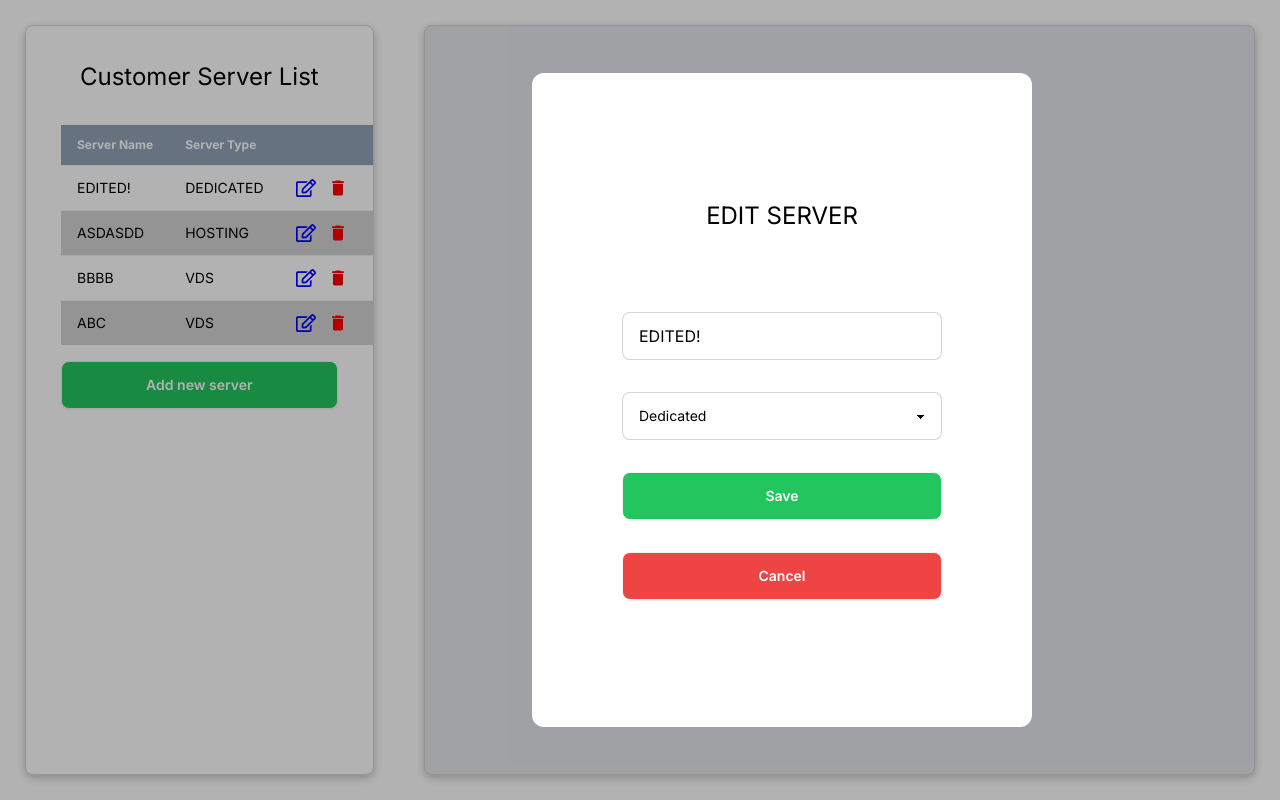
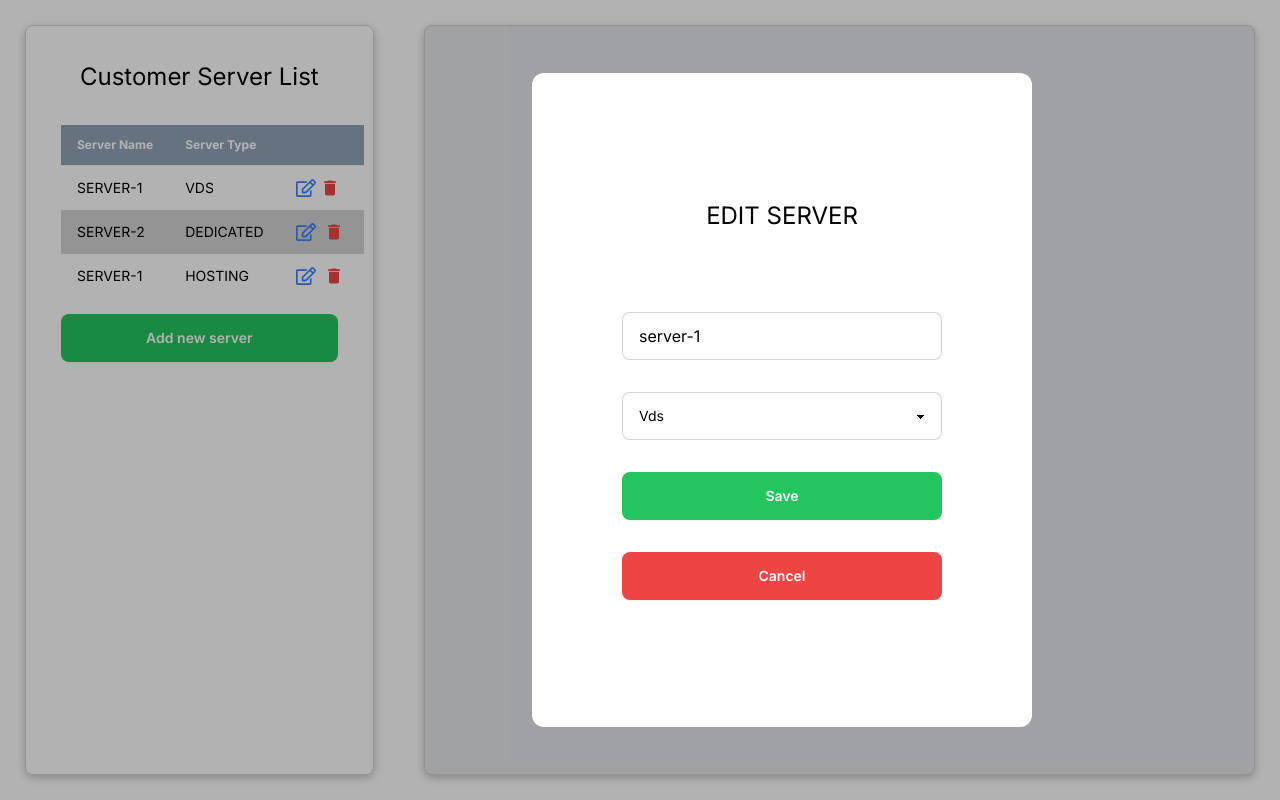
Before and after one commit to eternalfury71/Customer_server_edit, a Next.js app: page / in a window 1280 px wide. Both pictures are taken after a click on the icon 305 px from the left and 188 px from the top of the page. Built offline with nearby package versions, Linux system fonts and the light colour scheme; data requests are answered from the project's data file.

Commit message:
last commit, project done

```diff
--- a/apis.js
+++ b/apis.js
@@ -32,3 +32,9 @@ export const editServer = async (server) => {
     const editedServer = res.json();
     return editedServer;
 }
+
+export const deleteServer = async (id) => {
+    const res = await fetch(`${baseUrl}/servers/${id}`, {
+        method: 'DELETE',
+    });
+}
--- a/app/components/AddServer.jsx
+++ b/app/components/AddServer.jsx
@@ -46,9 +46,9 @@ export const AddServer = () => {
             <Modal Modal modalOpen={modalOpen} setModalOpen={setModalOpen}>
             <form onSubmit={handleSubmitAddServer} className='w-[500px] my-12 h-full bg-white rounded-xl flex flex-col justify-center items-center gap-8'>
                     <h1 className='text-2xl mb-12'>Create New Server</h1>
-                    <input onChange = {handleChangeAddServer} value={newServerNameVal} maxLength={10} type="text" placeholder="Type here" className="input input-bordered w-full max-w-xs" required/>
+                    <input onChange = {handleChangeAddServer} value={newServerNameVal} maxLength={10} type="text" placeholder="Type here" className="bg-white input input-bordered w-full max-w-xs" required/>
 
-                    <select className="select select-bordered w-full max-w-xs"
+                    <select className="bg-white select select-bordered w-full max-w-xs"
                             onFocus={() => setSelectOpen(true)}
                             onBlur={() => setSelectOpen(false)}
                             onChange={handleSelectChange}
--- a/app/components/Server.jsx
+++ b/app/components/Server.jsx
@@ -3,7 +3,7 @@ import { MdDelete } from "react-icons/md";
 import React, { use, useState } from 'react'
 import { Modal } from "./Modal";
 import { useRouter } from "next/navigation";
-import { editServer } from "@/apis";
+import { deleteServer, editServer } from "@/apis";
 
 
 export const Server = ({server}) => {
@@ -11,6 +11,7 @@ export const Server = ({server}) => {
     const {server_name, server_type} = server;
     const [selectOpen, setSelectOpen] = useState(false);
     const [modalEditOpen, setModalEditOpen] = useState(false);
+    const [modalDeleteOpen, setModalDeleteOpen] = useState(false);
     const [serverNameToEdit, setServerNameToEdit] = useState(server_name);
     const [serverTypeToEdit, setServerTypeToEdit] = useState(server_type)
 
@@ -28,27 +29,32 @@ export const Server = ({server}) => {
         router.refresh();
     }
 
+    const handleDeleteServer = async (id) => {
+        await deleteServer(id);
+        setModalDeleteOpen(false);
+        router.refresh();
+    }
+
     const handleSelectEditChange = (e) => {
         setServerTypeToEdit(e.target.value)
+        e.target.blur();
     }
 
         return(
-            <tr key={server.id} className='uppercase'>
+            <tr key={server.id} className='uppercase border-none'>
                 <td>{server_name}</td>
                 <td>
                     {server_type}
                 </td>
-                <td className="flex gap-3">
+                <td className="flex gap-1">
 
-                    <FaRegEdit onClick={() => setModalEditOpen(true)} style={{color:'blue', cursor: 'pointer'}} size={20}/>
-                    <MdDelete style={{color:'red', cursor: 'pointer'}} size={20} />
-
+                    <FaRegEdit className="cursor-pointer text-blue-500 hover:text-sky-300" onClick={() => setModalEditOpen(true)} size={20}/>
                     <Modal modalOpen={modalEditOpen} setModalOpen={setModalEditOpen}>
                         <form onSubmit={handleSubmitEditServer} className='w-[500px] my-12 h-full bg-white rounded-xl flex flex-col justify-center items-center gap-8'>
                             <h1 className='text-2xl mb-12'>Edit Server</h1>
-                            <input value={serverNameToEdit}  onChange = {(e) => setServerNameToEdit(e.target.value)} maxLength={10} type="text" placeholder="Type here" className="input input-bordered w-full max-w-xs" required/>
+                            <input value={serverNameToEdit}  onChange = {(e) => setServerNameToEdit(e.target.value)} maxLength={10} type="text" placeholder="Type here" className="bg-white input input-bordered w-full max-w-xs" required/>
 
-                            <select className="select select-bordered w-full max-w-xs"
+                            <select className="bg-white select select-bordered w-full max-w-xs"
                                     value={serverTypeToEdit}
                                     onFocus={() => setSelectOpen(true)}
                                     onBlur={() => setSelectOpen(false)}
@@ -63,6 +69,15 @@ export const Server = ({server}) => {
                             <button onClick={() => setModalEditOpen(false)} className={`btn w-full max-w-xs bg-red-500 text-white ${selectOpen ? 'translate-y-8' : ''}`}>Cancel</button>
                         </form>
                     </Modal>
+
+                    <MdDelete onClick={() => setModalDeleteOpen(true)} className="cursor-pointer text-red-500 hover:text-red-400" size={20} />
+                    <Modal modalOpen={modalDeleteOpen} setModalOpen={setModalDeleteOpen}>
+                        <div className='w-[500px] my-12 h-full max-h-[400px] bg-white rounded-xl flex flex-col justify-center items-center gap-4'>
+                            <h2 className="text-3xl lowercase mb-8">Are you sure to delete?</h2>
+                            <button onClick={() => handleDeleteServer(server.id)} className={`btn w-full max-w-[200px] bg-green-500 text-white`}>Delete</button>
+                            <button onClick={() => setModalDeleteOpen(false)} className={`btn w-full max-w-[200px] bg-red-500 text-white`}>Back</button>
+                        </div>
+                    </Modal>
                 </td>
             </tr>
             )
--- a/app/components/ServersList.jsx
+++ b/app/components/ServersList.jsx
@@ -20,7 +20,7 @@ export const ServerList = ({listOfServers}) => {
                 </thead>
                 <tbody>
                   {listOfServers.map((server) => (
-                    <Server key={server.id} server = {server} />
+                    <Server server = {server} />
                   ))}
                 </tbody>
             </table>
--- a/data/servers.json
+++ b/data/servers.json
@@ -1,24 +1,19 @@
 {
   "servers": [
     {
-      "id": "1",
-      "server_name": "EDITED!",
+      "id": "3",
+      "server_name": "server-1",
+      "server_type": "Vds"
+    },
+    {
+      "id": "e2cc385f-d5f7-492c-ae05-bd902e06dcc6",
+      "server_name": "server-2",
       "server_type": "Dedicated"
     },
     {
-      "id": "2",
-      "server_name": "asdasdd",
+      "id": "ee855a74-fd2a-4d4e-886d-feaa4c463d5d",
+      "server_name": "server-1",
       "server_type": "Hosting"
-    },
-    {
-      "id": "3",
-      "server_name": "bbbb",
-      "server_type": "Vds"
-    },
-    {
-      "id": "17744def-4379-4711-aab5-d7f02b797a19",
-      "server_name": "abc",
-      "server_type": "Vds"
     }
   ]
 }
--- a/styles/globals.scss
+++ b/styles/globals.scss
@@ -7,6 +7,10 @@ body {
     color: #000;
 }
 
+
+button {
+    border: none;
+}
 section {
     display: flex;
     max-height: 100%;
```
Also changed, not shown: 1 other file (tests, documents, lock files or other folders).
